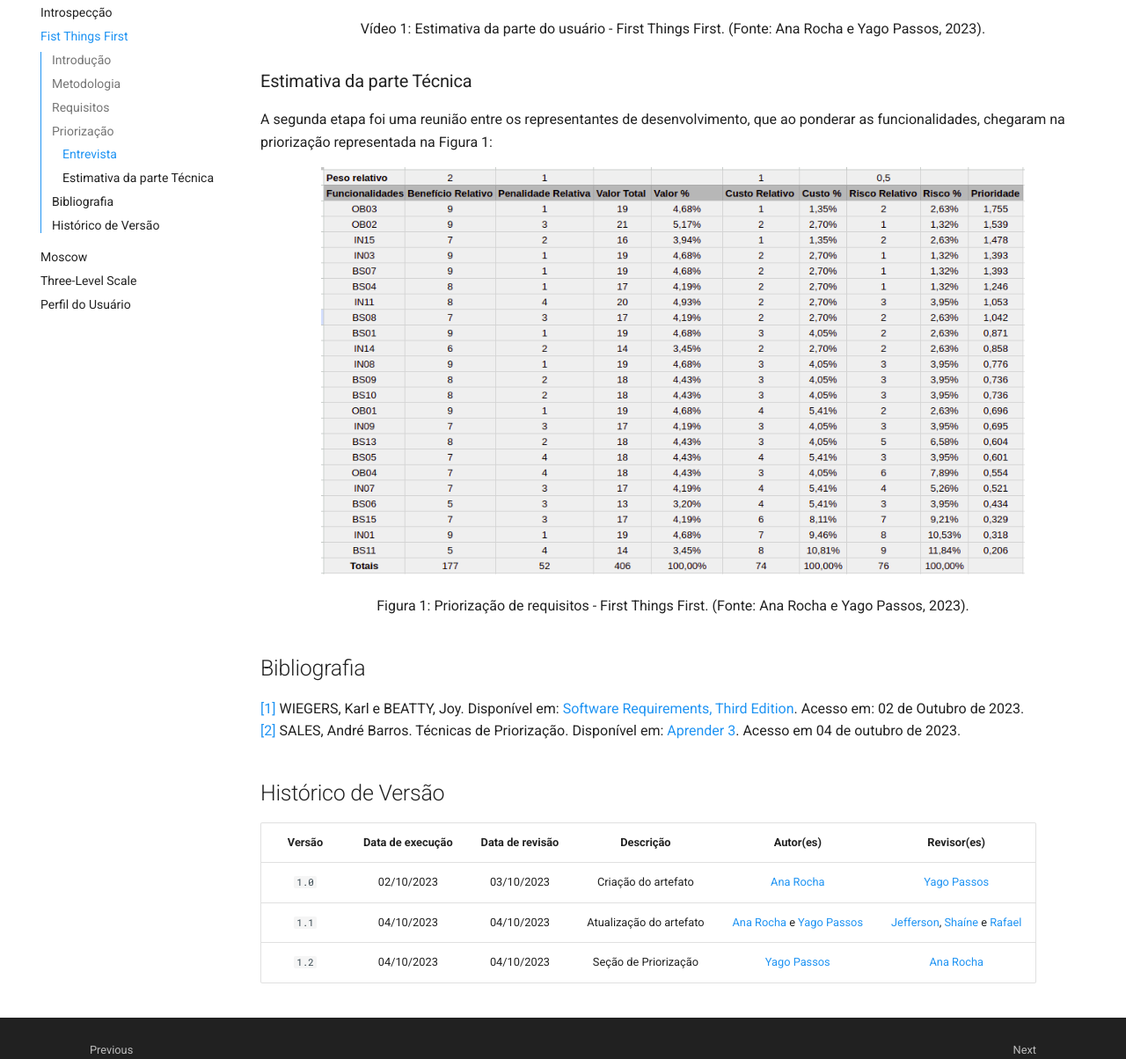
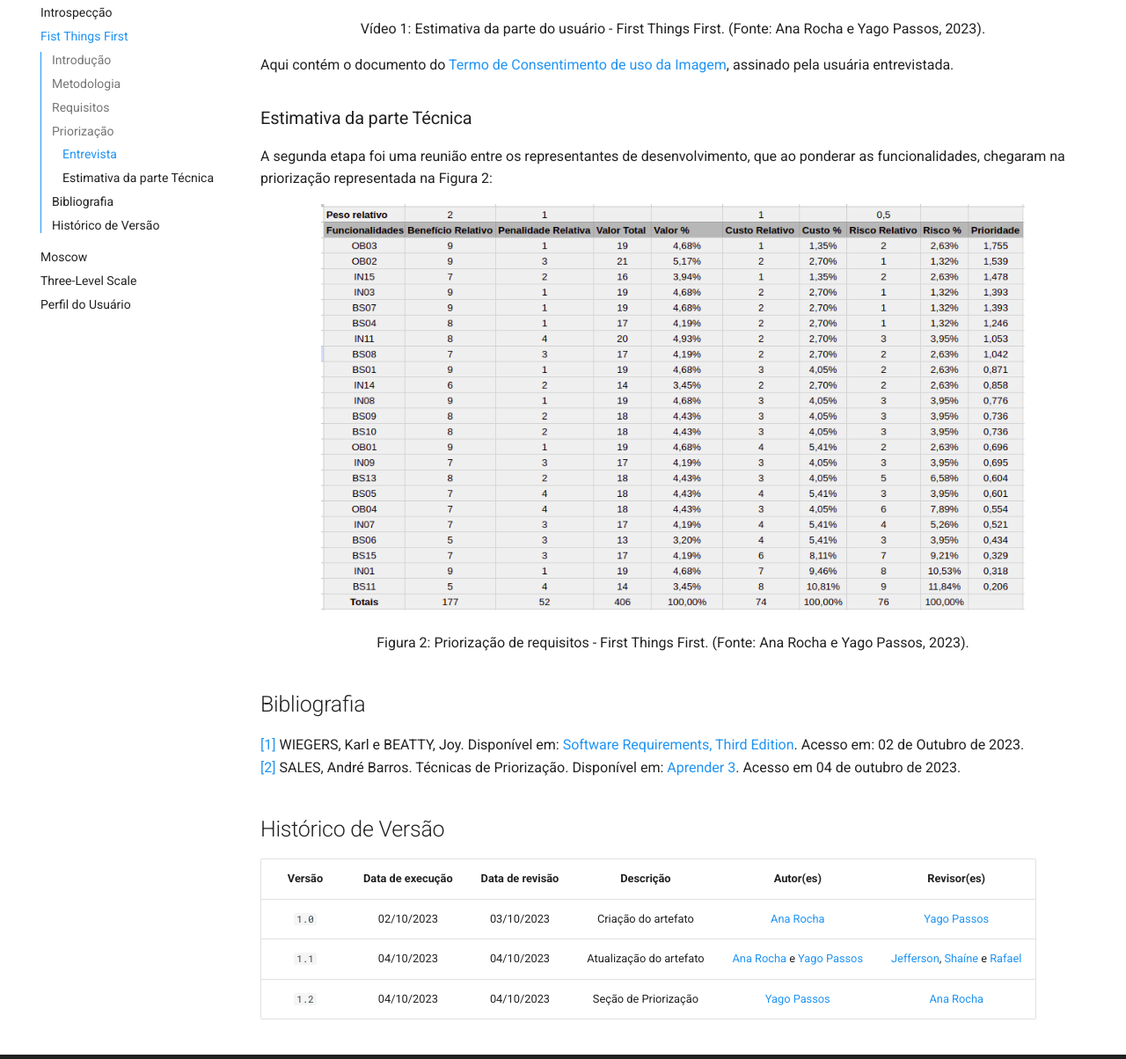
Before and after one commit to Requisitos-de-Software/2023.2-Skoob, an MkDocs documentation site: the page built from docs/elicitacao/first_things_first.md, in a window 1280 px wide and 1400 px high, scrolled down 3738 px, cut to the strip 196-1400 px from the top of the window. Shown: the whole strip at 88% size. Built offline with MkDocs 1.6.1 and Material for MkDocs 9.7.7, drawn with Linux system fonts in a browser that asks for light colours; comment, search, counter and statistics services are not loaded.

Commit message:
termo de consentimento

```diff
--- a/docs/elicitacao/first_things_first.md
+++ b/docs/elicitacao/first_things_first.md
@@ -78,14 +78,16 @@ No vídeo 1, destacado a baixo, a entrevista com a representante dos clientes, V
     <p> Vídeo 1: Estimativa da parte do usuário - First Things First. (Fonte: Ana Rocha e Yago Passos, 2023).</p>
 </div>
 
+Aqui contém o documento do [Termo de Consentimento de uso da Imagem](./img/termo_de_consentimento_vitoria.pdf), assinado pela usuária entrevistada.
+
 ### Estimativa da parte Técnica
-A segunda etapa foi uma reunião entre os representantes de desenvolvimento, que ao ponderar as funcionalidades, chegaram na priorização representada na Figura 1:
+A segunda etapa foi uma reunião entre os representantes de desenvolvimento, que ao ponderar as funcionalidades, chegaram na priorização representada na Figura 2:
 <div style="text-align: center;">
   <img src="../img/priorizacao_ftf.png" alt="image" width="800"/>
 </div>
 
 <div style="text-align: center">
-    <p> Figura 1: Priorização de requisitos - First Things First. (Fonte: Ana Rocha e Yago Passos, 2023).</p>
+    <p> Figura 2: Priorização de requisitos - First Things First. (Fonte: Ana Rocha e Yago Passos, 2023).</p>
 </div>
 
 ## Bibliografia
```
Also changed, not shown: 1 other file.
